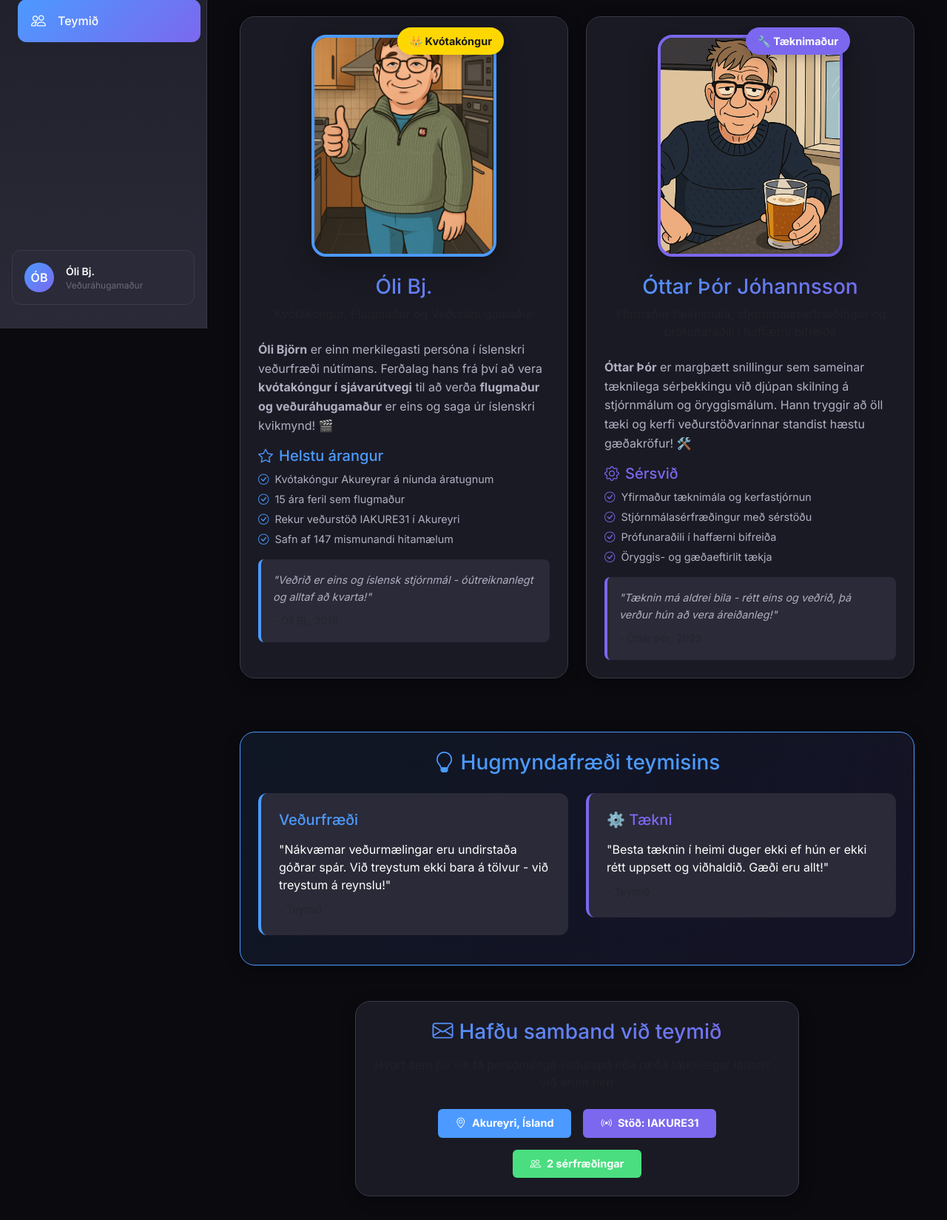
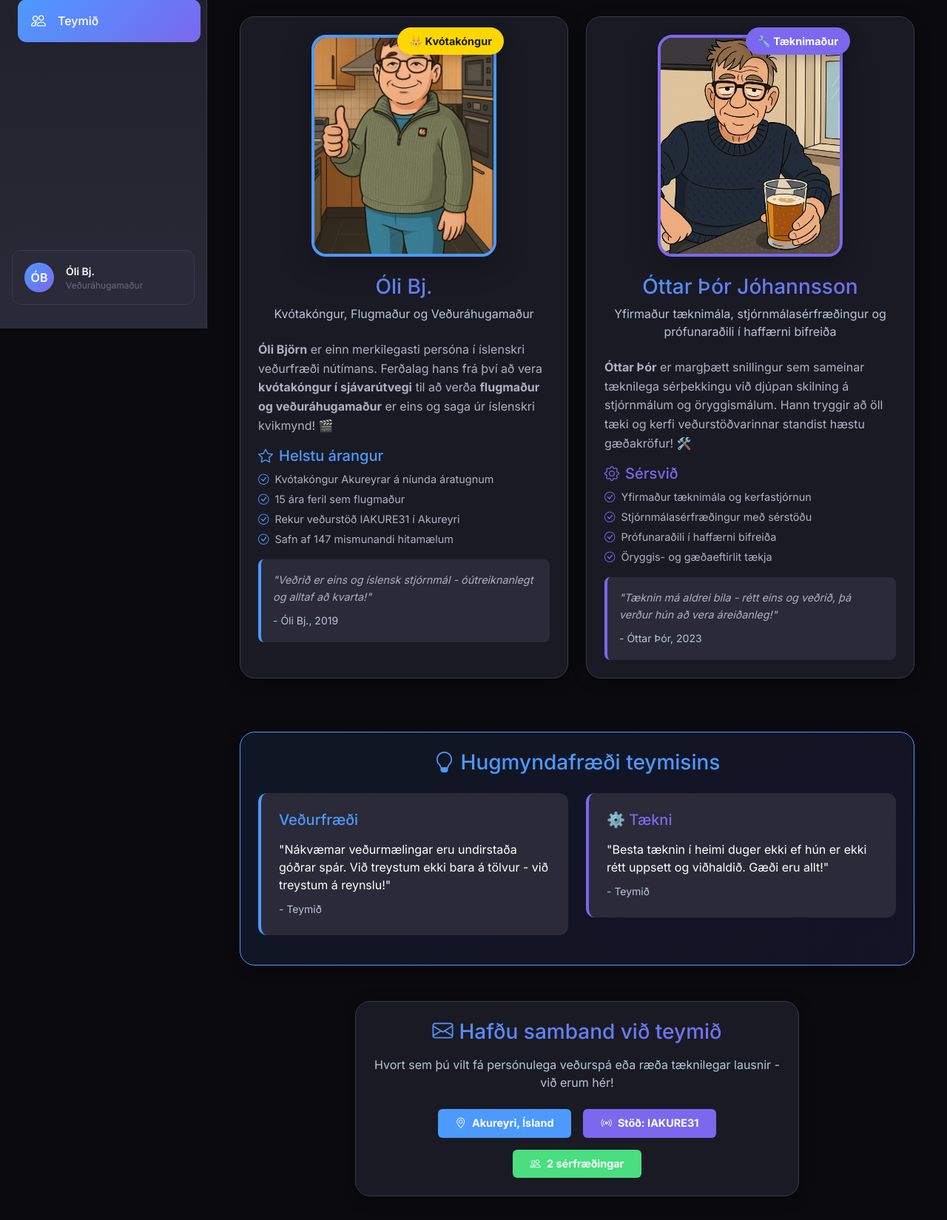
Before and after one commit to Pappakassi/weather_station, a Django app: page /about/ in a window 1280 px wide. Shown: the part 356-2005 px from the top of the page at 74% size. Run offline with Django 4.2, Linux system fonts and the light colour scheme.

Commit message:
Fix text visibility: replace text-muted class with light blue-gray color for dark backgrounds

```diff
--- a/templates/weather/about.html
+++ b/templates/weather/about.html
@@ -45,7 +45,7 @@
                         </div>
                     </div>
                     <h3 class="gradient-text mb-2">Óli Bj.</h3>
-                    <p class="text-muted mb-3">Kvótakóngur, Flugmaður og Veðuráhugamaður</p>
+                    <p style="color: #b8c5d6; margin-bottom: 1rem;">Kvótakóngur, Flugmaður og Veðuráhugamaður</p>
                 </div>
 
                 <div style="font-size: 1rem; line-height: 1.6; color: var(--text-secondary);">
@@ -71,7 +71,7 @@
                         <p style="font-style: italic; margin-bottom: 0.5rem; font-size: 0.9rem;">
                             "Veðrið er eins og íslensk stjórnmál - óútreiknanlegt og alltaf að kvarta!"
                         </p>
-                        <small class="text-muted">- Óli Bj., 2019</small>
+                        <small style="color: #b8c5d6;">- Óli Bj., 2019</small>
                                 </div>
                             </div>
                                 </div>
@@ -95,7 +95,7 @@
                                 </div>
                             </div>
                     <h3 class="gradient-text mb-2">Óttar Þór Jóhannsson</h3>
-                    <p class="text-muted mb-3">Yfirmaður tæknimála, stjórnmálasérfræðingur og prófunaraðili í haffærni bifreiða</p>
+                    <p style="color: #b8c5d6; margin-bottom: 1rem;">Yfirmaður tæknimála, stjórnmálasérfræðingur og prófunaraðili í haffærni bifreiða</p>
                                 </div>
 
                 <div style="font-size: 1rem; line-height: 1.6; color: var(--text-secondary);">
@@ -121,7 +121,7 @@
                         <p style="font-style: italic; margin-bottom: 0.5rem; font-size: 0.9rem;">
                             "Tæknin má aldrei bila - rétt eins og veðrið, þá verður hún að vera áreiðanleg!"
                         </p>
-                        <small class="text-muted">- Óttar Þór, 2023</small>
+                        <small style="color: #b8c5d6;">- Óttar Þór, 2023</small>
                                 </div>
                             </div>
                         </div>
@@ -142,7 +142,7 @@
                             <p style="margin-bottom: 0.5rem;">
                                 "Nákvæmar veðurmælingar eru undirstaða góðrar spár. Við treystum ekki bara á tölvur - við treystum á reynslu!"
                             </p>
-                            <small class="text-muted">- Teymið</small>
+                            <small style="color: #b8c5d6;">- Teymið</small>
                         </div>
                     </div>
                     <div class="col-md-6 mb-3">
@@ -151,7 +151,7 @@
                             <p style="margin-bottom: 0.5rem;">
                                 "Besta tæknin í heimi duger ekki ef hún er ekki rétt uppsett og viðhaldið. Gæði eru allt!"
                             </p>
-                            <small class="text-muted">- Teymið</small>
+                            <small style="color: #b8c5d6;">- Teymið</small>
                         </div>
                     </div>
                             </div>
@@ -166,7 +166,7 @@
                 <h3 class="gradient-text mb-3">
                     <i class="bi bi-envelope me-2"></i>Hafðu samband við teymið
                 </h3>
-                <p class="text-muted mb-4">
+                <p style="color: #b8c5d6; margin-bottom: 1.5rem;">
                     Hvort sem þú vilt fá persónulega veðurspá eða ræða tæknilegar lausnir - við erum hér!
                 </p>
                 <div class="d-flex justify-content-center gap-3 flex-wrap">
--- a/templates/weather/error.html
+++ b/templates/weather/error.html
@@ -11,7 +11,7 @@
                     <i class="bi bi-exclamation-triangle me-2"></i>
                     Ups! Eitthvað fór úrskeiðis
                 </h1>
-                <p class="text-muted mb-4">
+                <p style="color: #b8c5d6;" class="mb-4">
                     {{ error_message|default:"Óþekkt villa kom upp." }}
                 </p>
                 <a href="{% url 'weather:dashboard' %}" class="btn btn-primary">
--- a/templates/weather/map.html
+++ b/templates/weather/map.html
@@ -119,16 +119,16 @@
                 <h5 class="gradient-text mb-3">Um Akureyrar veðurstöð</h5>
                 <div class="row">
                     <div class="col-md-8">
-                        <p class="text-muted mb-3">
+                        <p style="color: #b8c5d6;" class="mb-3">
                             Akureyrar veðurstöð er staðsett á Norður-Íslandi og veitir rauntíma veðurgögn
                             þar með talið hitastig, raka, vindhraða og stefnu, úrkomu og loftþrýsting.
                         </p>
-                        <p class="text-muted mb-3">
+                        <p style="color: #b8c5d6;" class="mb-3">
                             Akureyri er næststærsta þéttbýli Íslands og stærsti bærinn á norðursvæðinu.
                             Veðurstöðin þjónar sem mikilvægur mælingarpunktur fyrir arkurskipulag
                             sem einkennir þetta svæði.
                         </p>
-                        <p class="text-muted">
+                        <p style="color: #b8c5d6;">
                             Gögn eru safnað stöðugt og uppfærð reglulega í gegnum net Veðurstofu Íslands
                             af sjálfvirkum veðurstöðvum um allt land.
                         </p>
```
Also changed, not shown: templates/weather/dashboard.html (+5 -5 lines), templates/weather/forecast.html (+4 -4 lines).
